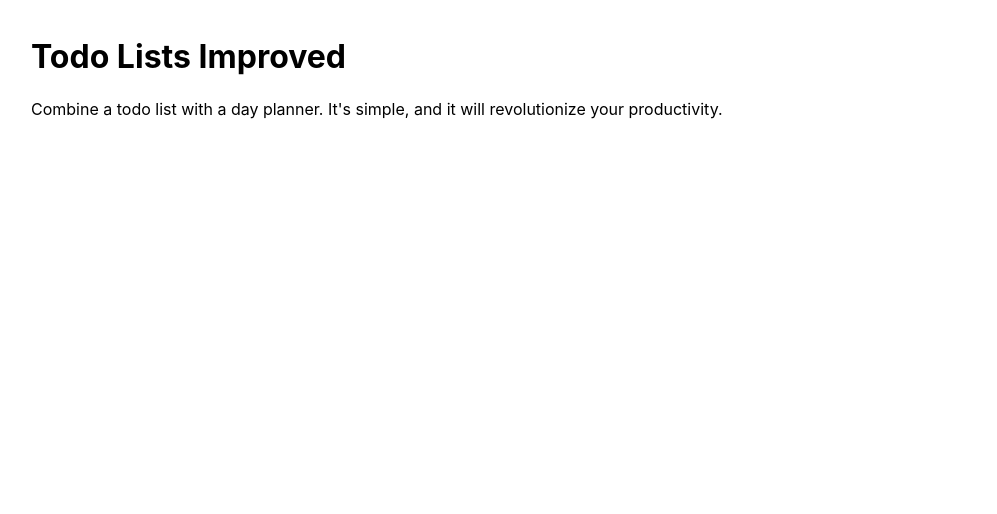
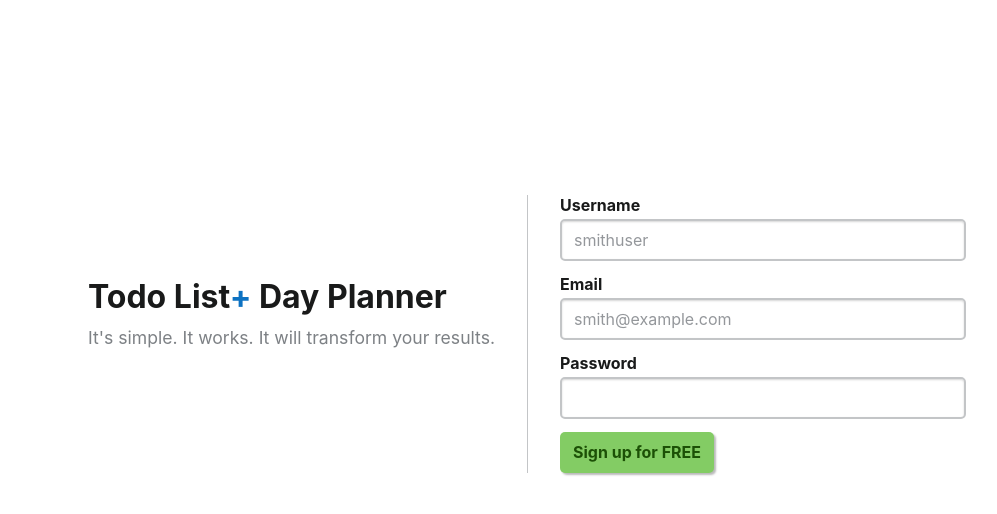
Before and after one commit to Tekhne/todo, a React (Create React App) app in the folder client-web/: page /welcome in a window 1280 px wide. Shown: the top 514 px of the page, without its empty margins (113-1110 px from the left). Built offline with nearby package versions, Linux system fonts and the light colour scheme.

Commit message:
Build initial content and styles for welcome page

```diff
--- a/client-web/src/Welcome.jsx
+++ b/client-web/src/Welcome.jsx
@@ -5,14 +5,67 @@ import Viewport from './Viewport';
 export function Welcome() {
   return (
     <Viewport>
-      <Content>
-        <section>
-          <h1>Todo Lists Improved</h1>
-          <p>
-            Combine a todo list with a day planner. It's simple, and it will
-            revolutionize your productivity.
-          </p>
-        </section>
+      <Content className="welcome">
+        <div className="hero">
+          <section className="hero-headers">
+            <h1 className="hero-header">
+              <span>Todo List</span>
+              <span><span className="hero-header-plus">+</span> Day Planner</span>
+            </h1>
+            <h2 className="hero-subheader">
+              It's simple. It works. It will transform your results.
+            </h2>
+          </section>
+          <section className="hero-form">
+            <form>
+              <div className="hero-form-field">
+                <div>
+                  <label htmlFor="username">Username</label>
+                </div>
+                <div className="hero-form-field-input">
+                  <input
+                    id="username"
+                    name="username"
+                    placeholder="smithuser"
+                    type="text"
+                    value=""
+                  />
+                </div>
+              </div>
+              <div className="hero-form-field">
+                <div>
+                  <label htmlFor="email">Email</label>
+                </div>
+                <div className="hero-form-field-input">
+                  <input
+                    id="email"
+                    inputMode="email"
+                    name="email"
+                    placeholder="smith@example.com"
+                    type="email"
+                    value=""
+                  />
+                </div>
+              </div>
+              <div className="hero-form-field">
+                <div>
+                  <label htmlFor="password">Password</label>
+                </div>
+                <div className="hero-form-field-input">
+                  <input
+                    id="password"
+                    name="password"
+                    type="password"
+                    value=""
+                  />
+                </div>
+              </div>
+              <div className="hero-form-button">
+                <button className="call-to-action" type="submit">Sign up for FREE</button>
+              </div>
+            </form>
+          </section>
+        </div>
       </Content>
     </Viewport>
   );
--- a/client-web/src/Welcome.scss
+++ b/client-web/src/Welcome.scss
@@ -0,0 +1,67 @@
+.welcome {
+  display: grid;
+  height: 80vh;
+
+  .hero {
+    align-self: center;
+    justify-self: center;
+
+    @media (min-width: 56.875rem) {
+      display: grid;
+      grid-template-columns: 1fr 1fr;
+      grid-template-rows: 1fr;
+    }
+  }
+
+  .hero-headers {
+    align-self: center;
+    padding-right: 2rem;
+
+    @media (min-width: 56.875) {
+      text-align: right;
+    }
+  }
+
+  .hero-header {
+    display: block;
+    margin: 0;
+
+    @media (max-width: 25.3125rem) {
+      display: grid;
+      grid-template-rows: 1fr 1fr;
+    }
+  }
+
+  .hero-header-plus {
+    color: $color-blue;
+  }
+
+  .hero-subheader {
+    color: $color-grey;
+    font-size: 1.1rem;
+    font-weight: normal;
+    margin-top: 0.6rem;
+  }
+
+  .hero-form {
+    margin-top: 1.7rem;
+
+    @media (min-width: 56.875rem) {
+      border-left: 1px solid $color-border;
+      padding-left: 2rem;
+    }
+  }
+
+  .hero-form-button,
+  .hero-form-field + .hero-form-field {
+    margin-top: 0.8rem;
+  }
+
+  .hero-form-field-input {
+    margin-top: 0.25rem;
+
+    input {
+      max-width: 26rem;
+    }
+  }
+}
--- a/client-web/src/index.scss
+++ b/client-web/src/index.scss
@@ -2,8 +2,13 @@
 
 @import '~normalize.css/normalize.css';
 
+@import './styles/colors';
 @import './styles/layout';
 @import './styles/typography';
+
+@import './styles/decorations';
+
+@import './styles/elements';
 
 @import './App';
 @import './Content';
--- /dev/null
+++ b/client-web/src/styles/colors.scss
@@ -0,0 +1,31 @@
+// https://coolors.co/0d72c2-98b8cf-7d8185-191a1a-ffffff
+// https://coolors.co/c12e0d-c1a60d-3daf0c-191a1a-ffffff
+
+$color-black: #191a1a;
+$color-blue-alt: #98b8cf;
+$color-blue: #0d72c2;
+$color-green-dark: #32900a;
+$color-green-darker: #277008;
+$color-green-darkest: #1c5006;
+$color-green-light: #60bd38;
+$color-green-lighter: #83cc64;
+$color-green-lightest: #a6da90;
+$color-green: #3daf0c;
+$color-grey-light: #94979b;
+$color-grey-lighter: #c3c5c7;
+$color-grey: #7d8185;
+$color-red: #c12e0d;
+$color-white: #ffffff;
+$color-yellow: #c1a60d;
+
+$color-green-bg-dark: $color-green-light;
+$color-green-bg: $color-green-lighter;
+$color-green-fg: $color-green-darkest;
+
+$color-border: $color-grey-lighter;
+$color-input-placeholder: $color-grey-light;
+
+:root {
+  background-color: $color-white;
+  color: $color-black;
+}
--- /dev/null
+++ b/client-web/src/styles/decorations.scss
@@ -0,0 +1,6 @@
+$border-radius: 5px;
+$border-transparent-lg: 3px solid rgba($color-grey-light, 0.3);
+$box-shadow-input: inset 0 1px 2px 0 rgba($color-black, 0.18);
+$box-shadow-sm-inset: inset 2px 2px 2px 0px rgba($color-black, 0.3);
+$box-shadow-sm: 2px 2px 2px 0px rgba($color-black, 0.3);
+$box-shadow: 4px 4px 4px 0px rgba($color-black, 0.25);
--- /dev/null
+++ b/client-web/src/styles/elements.scss
@@ -0,0 +1,73 @@
+button {
+  background-color: $color-grey-lighter;
+  border-radius: $border-radius;
+  border: 1px solid transparent;
+  box-shadow: $box-shadow-sm;
+  color: $color-black;
+  cursor: pointer;
+  display: inline-block;
+  outline: none;
+  padding: 10px 12px;
+  text-align: center;
+  text-decoration: none;
+  transition: background-color 0.2s ease-out, color 0.2s ease-out;
+  vertical-align: middle;
+
+  &:active {
+    background-color: $color-grey-light;
+    box-shadow: $box-shadow-sm-inset;
+    transform: translate(1px, 1px);
+  }
+
+  &:focus,
+  &:hover {
+    background-color: $color-grey-light;
+    text-decoration: none;
+  }
+
+  &:disabled {
+    opacity: 0.7;
+  }
+
+  &.call-to-action {
+    background-color: $color-green-bg;
+    color: $color-green-fg;
+    font-weight: bold;
+
+    &:active {
+      background-color: $color-green-bg-dark;
+      box-shadow: $box-shadow-sm-inset;
+    }
+
+    &:focus,
+    &:hover {
+      background-color: $color-green-bg-dark;
+    }
+  }
+}
+
+input {
+  border-radius: $border-radius;
+  border: 2px solid $color-grey-lighter;
+  box-shadow: $box-shadow-input;
+  padding: 10px 12px;
+  transition: background-color 0.2s ease-out;
+  width: 100%;
+
+  &:focus {
+    background-color: rgba($color-blue, 0.08);
+  }
+}
+
+:-moz-placeholder {
+  color: $color-input-placeholder;
+}
+:-ms-input-placeholder {
+  color: $color-input-placeholder;
+}
+::-webkit-input-placeholder {
+  color: $color-input-placeholder;
+}
+::placeholder {
+  color: $color-input-placeholder;
+}
--- a/client-web/src/styles/typography.scss
+++ b/client-web/src/styles/typography.scss
@@ -11,3 +11,7 @@ $line-height: 1.25;
   font-size: $font-size;
   line-height: $line-height;
 }
+
+label {
+  font-weight: bold;
+}
```
Also changed, not shown: client-web/src/Welcome.mocha.jsx (+12 -0 lines).
